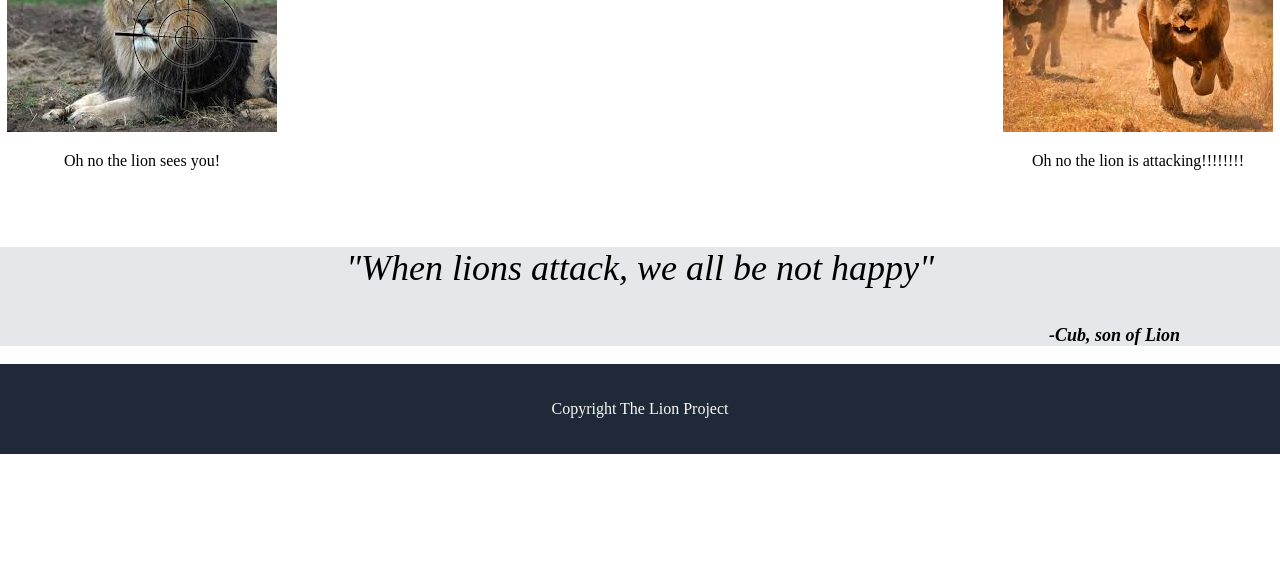
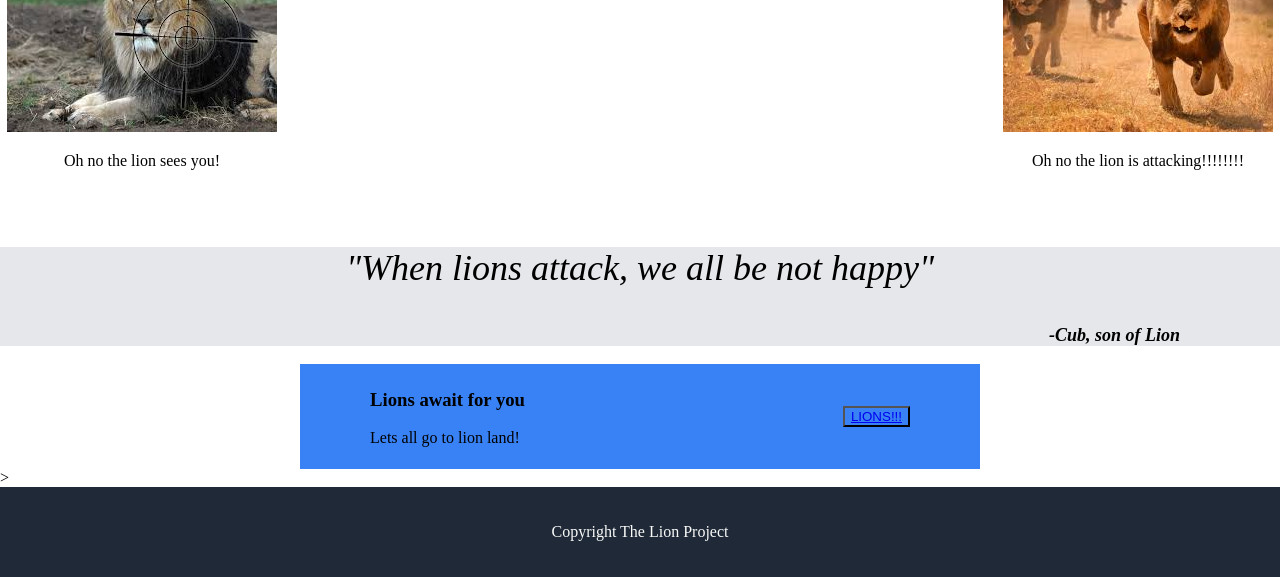
Before and after one commit to KalawelaLo/odin-landingpage, a plain HTML site: page index.html in a window 1280 px wide. Shown: the part 456-1033 px from the top of the page. Before the commit the page ends 910 px from the top, so only its background shows below. Drawn offline with Linux system fonts and the light colour scheme.

Commit message:
call to action

```diff
--- a/index.html
+++ b/index.html
@@ -59,6 +59,13 @@
         <p class="quote_person">-Cub, son of Lion</p>
 
     </div>
+    <div class=container_callAction>
+        <div class="action_text">
+            <h3>Lions await for you</h3>
+            <p>Lets all go to lion land!</p>
+         </div>
+        <div><button><a href="https://youtu.be/dkmweTykUcw">LIONS!!!</a></button></div>
+    </div>>
     <div class="container_bottom">
         <p>Copyright The Lion Project</p>
     </div>
--- a/style.css
+++ b/style.css
@@ -83,3 +83,25 @@ body {
 .container_bottom{
     padding: 20px
 }
+
+.container_callAction {
+    display: flex;
+    margin-left: 300px;
+    margin-right: 300px;
+    background-color: #3882f6;
+    align-items: center;
+    justify-content: center;
+    gap: 20px;
+}
+
+.container_callAction .action_text {
+    margin: 6px;
+    margin-left: 70px;
+    padding: 0px;
+    flex: 20%;
+}
+
+.container_callAction div button {
+    margin-right: 70px;
+    background-color: #3882f6;
+}
```
